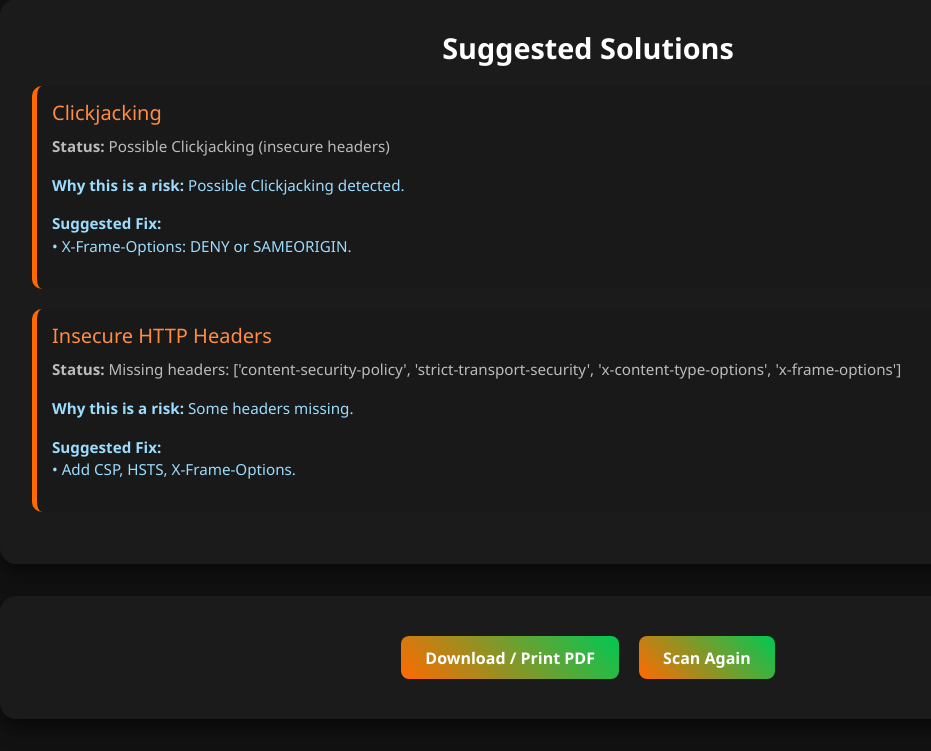
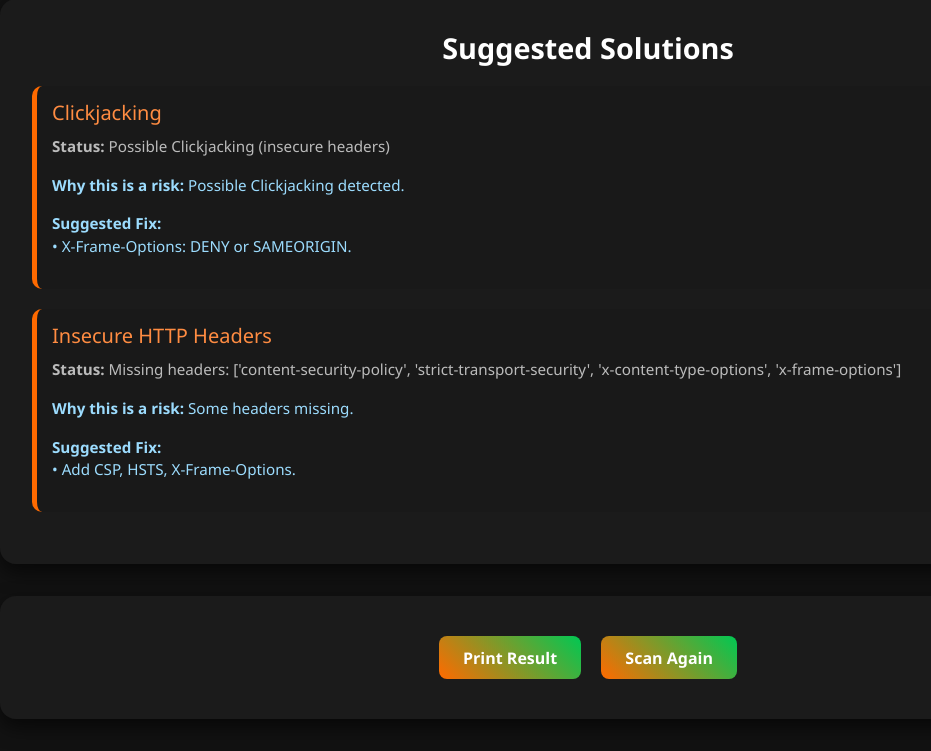
Before and after one commit to divesh-bhakari/webappscanner, a Flask app: page /scan_result/03f36d30-4b29-4bb5-9d6b-b2f67587f00a in a window 1280 px wide. Shown: the part 1182-1933 px from the top of the page, without its empty margins (52-983 px from the left). Run offline with Flask 3, Linux system fonts and the light colour scheme; the visitor is signed in with stand-in values (Sample User, id 1).

Commit message:
undone import changes

```diff
--- a/templates/result.html
+++ b/templates/result.html
@@ -191,13 +191,7 @@ body {
     {% endfor %}
   </section>
 
-  <!-- Actions -->
-<section class="glass-card text-center">
-    <a href="{{ url_for('scan_result_pdf', job_id=job_id) }}" class="btn btn-primary" target="_blank">
-        Download / Print PDF
-    </a>
-    <a href="/" class="btn btn-primary">Scan Again</a>
-</section>
+ <!-- Actions --> <section class="glass-card text-center"> <button class="btn btn-primary" onclick="window.print()">Print Result</button> <a href="/" class="btn btn-primary">Scan Again</a> </section>
 
 </div>
 
```
